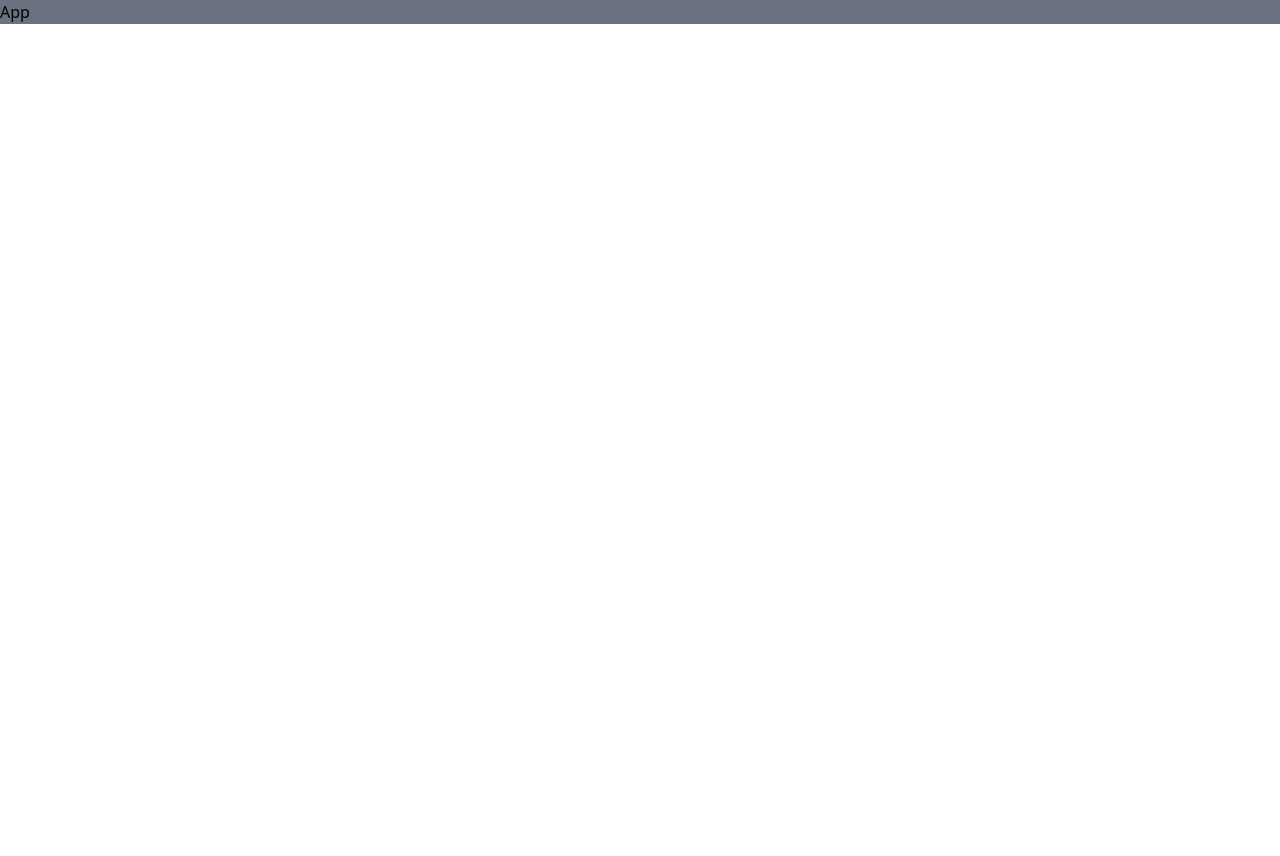
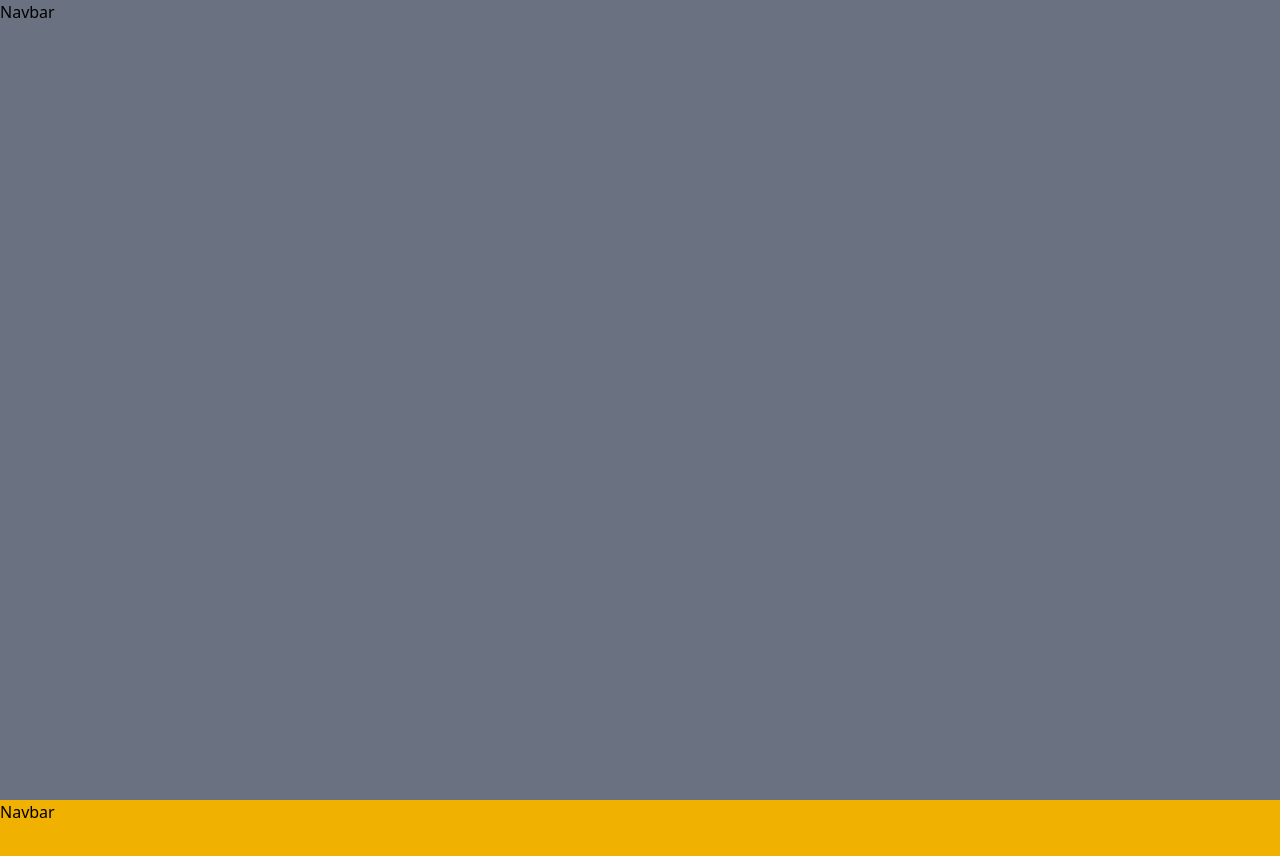
Before and after one commit to ankith5356/react-proj, a React (Vite) app in the folder 7-UI-Project/: page / in a window 1280 px wide. Shown: the top 856 px of the page. Before the commit the page ends 800 px from the top, so only its background shows below. Built offline with nearby package versions, Linux system fonts and the light colour scheme.

Commit message:
Created 2 Sections , named as navbar in 2 sections

```diff
--- a/7-UI-Project/src/App.jsx
+++ b/7-UI-Project/src/App.jsx
@@ -1,8 +1,14 @@
 import React from 'react'
+import Navbar from './components/Section1/Navbar'
+import Navbar1 from './components/Section2/Navbar'
 
 const App = () => {
   return (
-    <div className='bg-gray-500'>App</div>
+    <div >
+     <Navbar />
+     <Navbar1 />
+    </div>
+
   )
 }
 
--- /dev/null
+++ b/7-UI-Project/src/components/Section1/Navbar.jsx
@@ -0,0 +1,9 @@
+import React from 'react'
+
+const Navbar = () => {
+  return (
+    <div className='bg-gray-500 w-full h-screen'>Navbar</div>
+  )
+}
+
+export default Navbar
--- /dev/null
+++ b/7-UI-Project/src/components/Section2/Navbar.jsx
@@ -0,0 +1,9 @@
+import React from 'react'
+
+const Navbar = () => {
+  return (
+    <div className='bg-yellow-500 w-full h-screen'>Navbar</div>
+  )
+}
+
+export default Navbar
```
